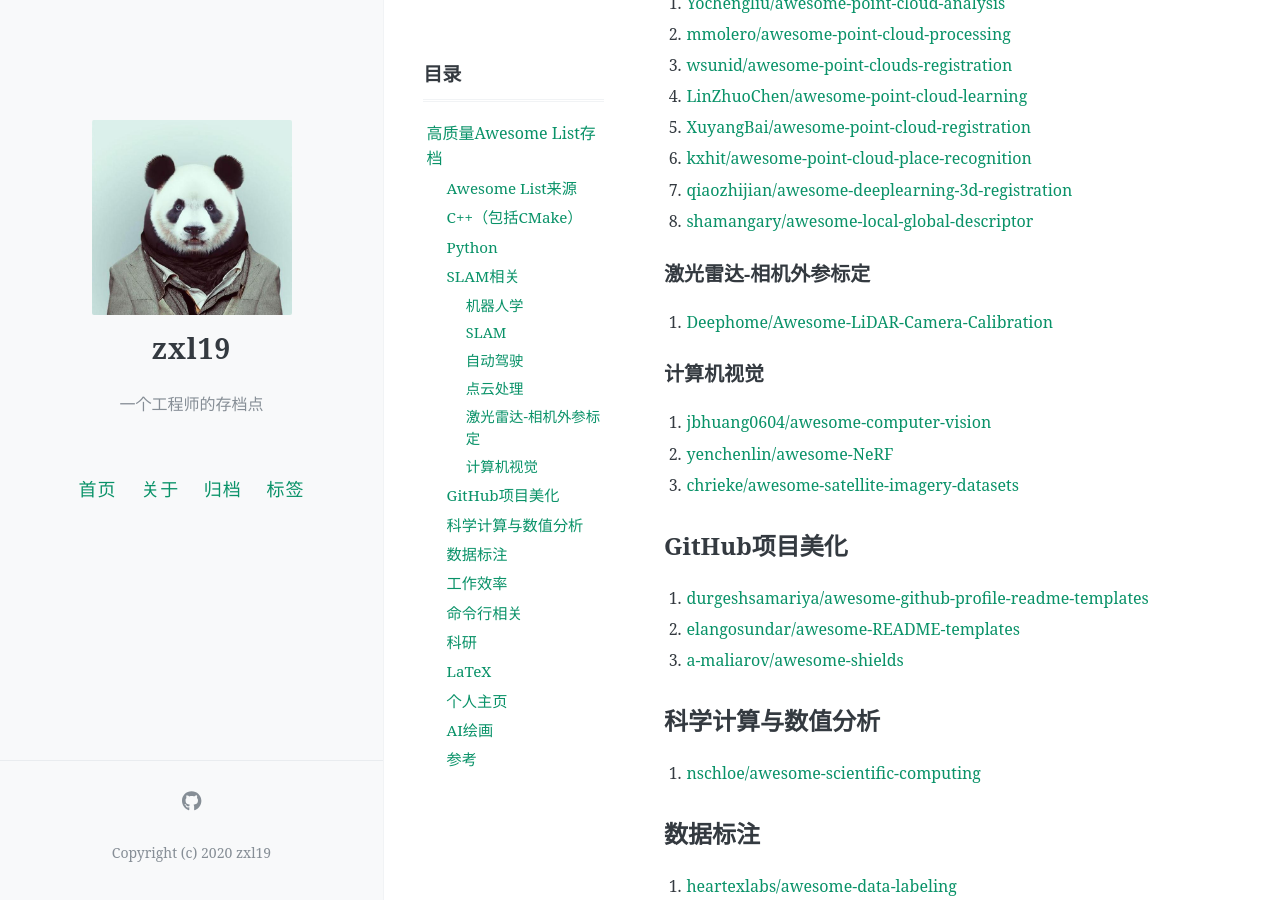
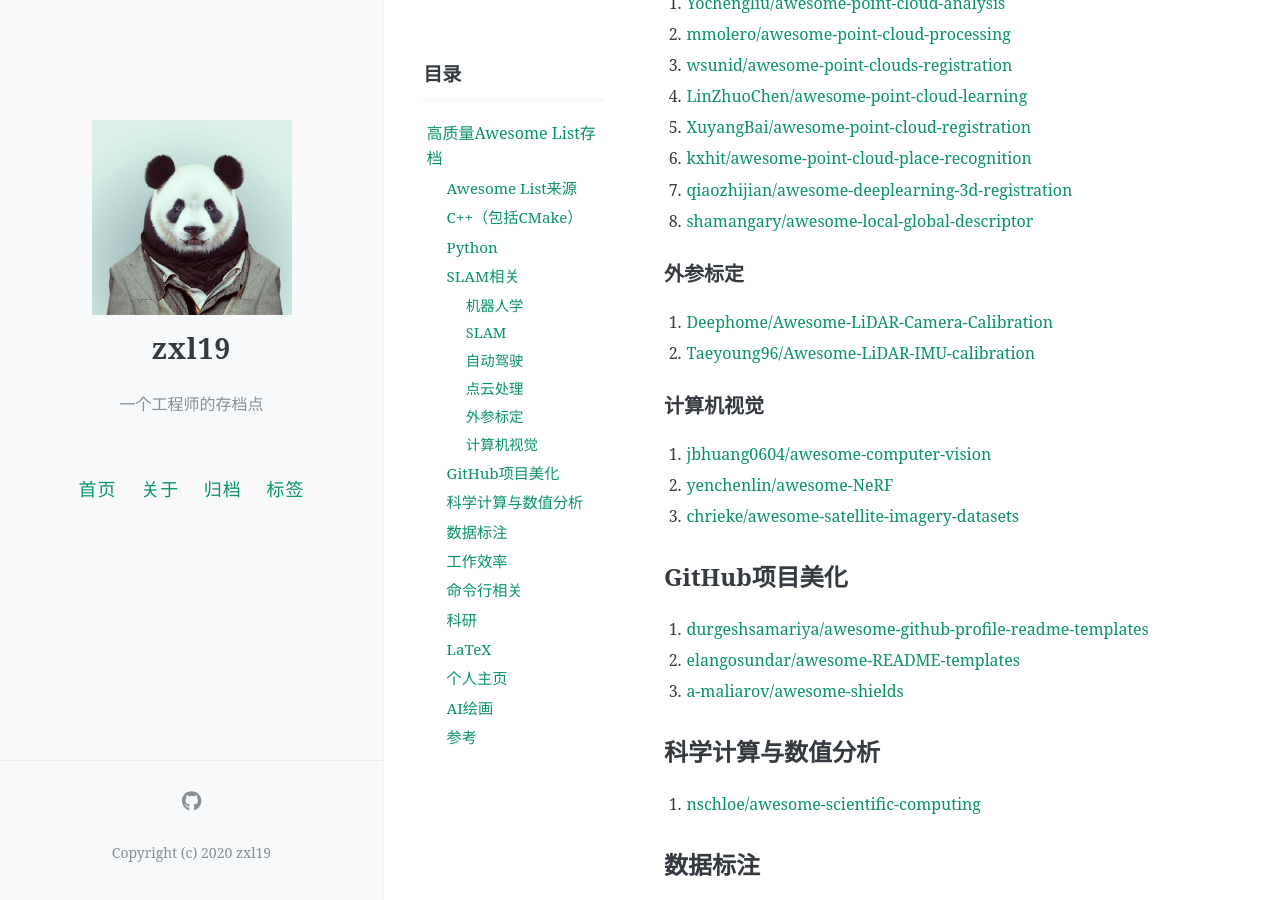
Before and after one commit to zxl19/zxl19.github.io, a Jekyll site: the page built from _posts/2021-05-31-awesome-list.md, in a window 1280 px wide and 900 px high, scrolled down 1782 px. Built offline with Jekyll 4.4.1, drawn with Linux system fonts in a browser that asks for light colours; comment, search, counter and statistics services are not loaded.

Commit message:
Update Posts

```diff
--- a/_posts/2021-05-31-awesome-list.md
+++ b/_posts/2021-05-31-awesome-list.md
@@ -78,9 +78,10 @@ The main repository serves as a curated list of awesome lists.
 7. [qiaozhijian/awesome-deeplearning-3d-registration](https://github.com/qiaozhijian/awesome-deeplearning-3d-registration)
 8. [shamangary/awesome-local-global-descriptor](https://github.com/shamangary/awesome-local-global-descriptor)
 
-### 激光雷达-相机外参标定
+### 外参标定
 
 1. [Deephome/Awesome-LiDAR-Camera-Calibration](https://github.com/Deephome/Awesome-LiDAR-Camera-Calibration)
+2. [Taeyoung96/Awesome-LiDAR-IMU-calibration](https://github.com/Taeyoung96/Awesome-LiDAR-IMU-calibration)
 
 ### 计算机视觉
 
```
Also changed, not shown: _posts/2021-05-22-cpp-material.md (+2 -1 lines), _posts/2021-06-01-cpp-library.md (+1 -0 lines).
